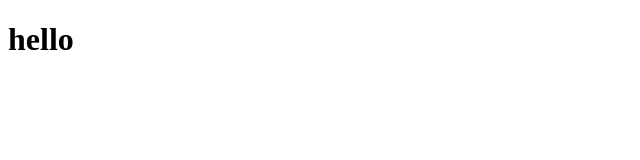
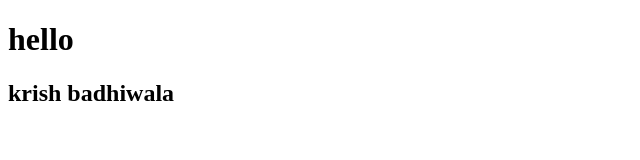
Before and after one commit to krishbadhiwala/music-emotion-detection, a plain HTML site: page index.html in a window 1280 px wide. Shown: the whole page, without its empty margins (0-640 px from the left). Drawn offline with Linux system fonts and the light colour scheme.

Commit message:
index added

```diff
--- a/index.html
+++ b/index.html
@@ -7,5 +7,6 @@
 </head>
 <body>
     <h1>hello</h1>
+    <h2>krish badhiwala</h2>
 </body>
 </html>
```
